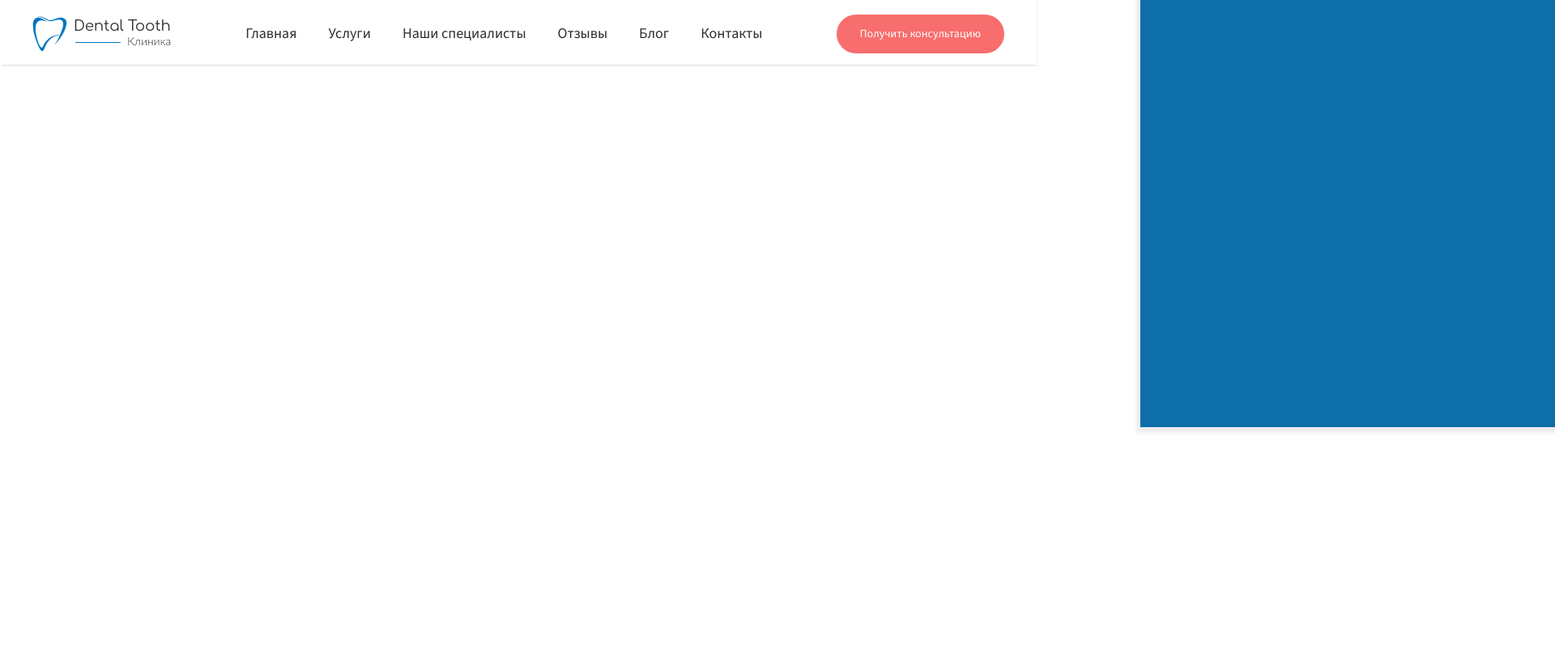
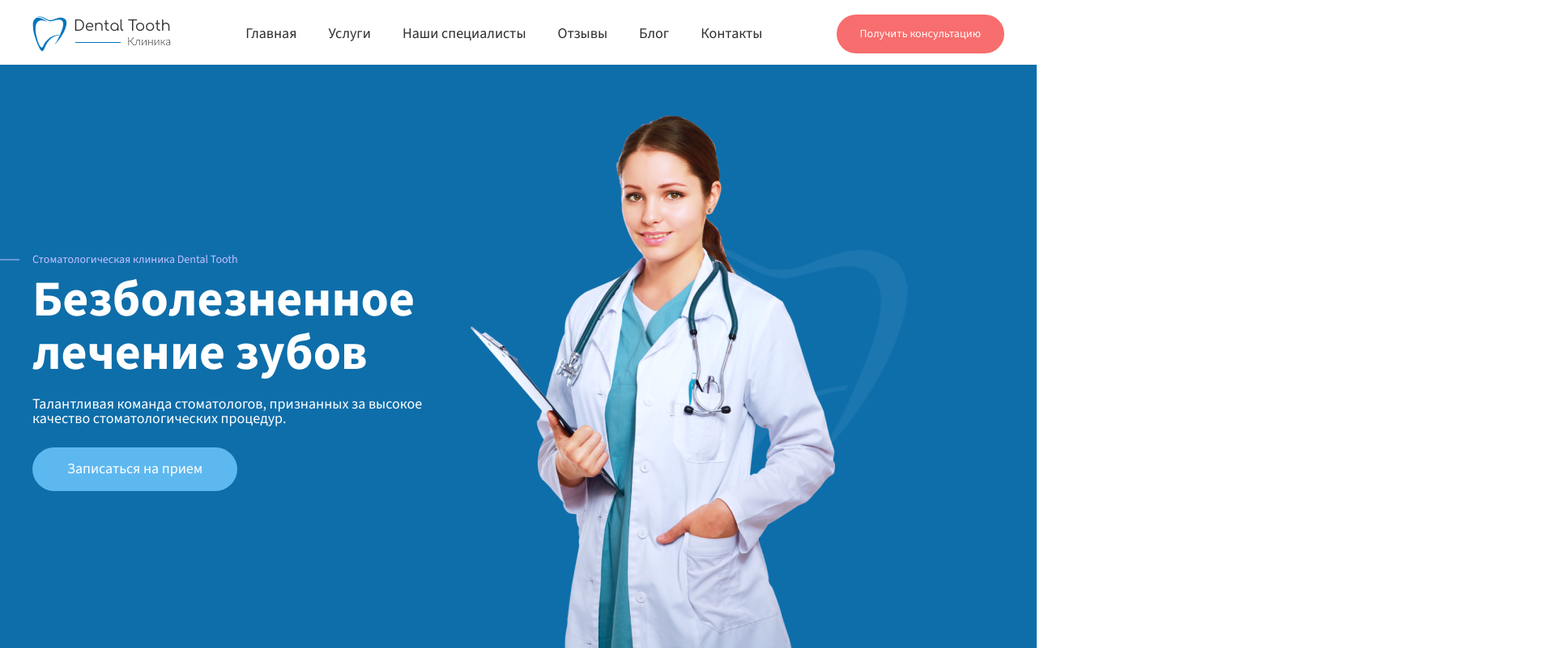
Before and after one commit to RudychikFedorV/Dental-Tooth, a website built with Parcel: page index.html in a window 1280 px wide. Shown: the part 60-861 px from the top of the page at 81% size, 1920 px wide, since content can reach past the window. Before the commit the page ends 800 px from the top, so only its background shows below. Built offline with nearby package versions, Linux system fonts and the light colour scheme.

Commit message:
welcome section

```diff
--- a/index.html
+++ b/index.html
@@ -77,7 +77,7 @@
             </div>
         </div>
         <!-- mobile-mumu -->
-        <div class="header-mobile">
+        <div class="header-mobile" aria-label="header mobile menu">
             <div class="header-menu">
                 <h1 class="header-menu__title">Меню</h1>
                 <div class="header-menu__close">
@@ -119,8 +119,28 @@
 
             </div>
         </div>
+    </header>
 
-    </header>
+    <section class="welcome" aria-label="welcome section">
+        <div class="container">
+            <div class="welcome-content" aria-label="welcome content">
+                <div class="welcome-left" aria-label="welcome left">
+                    <p class="welcome-left__desc">Стоматологическая клиника Dental Tooth</p>
+                    <h1 class="welcome-left__title">Безболезненное лечение зубов</h1>
+                    <p class="welcome-left__txt">Талантливая команда стоматологов, признанных за высокое качество
+                        стоматологических процедур.
+                    </p>
+                    <a href="#!" class="welcome-left__btn">Записаться на прием</a>
+                </div>
+                <div class="welcome-right" aria-label="welcome right">
+                    <img src="./img/welcome/banner.png" alt="banner" class="welcome-right__img">
+                    <img src="./img/welcome/banner-logo.png" alt="banner logo" class="welcome-right__logo">
+
+                </div>
+            </div>
+        </div>
+    </section>
+
 
     <script src="./js/jquery-3.6.4.min.js"></script>
     <script src="./js/index.js"></script>
--- a/styles/components/_header.scss
+++ b/styles/components/_header.scss
@@ -160,11 +160,13 @@
     top: 0;
     left: 0;
     width: 100%;
-    transform: translateX(110%);
+    transform: translateY(-110%);
     transition: var(--transition-2);
+    z-index: 2;
   }
   &-mobile.is-active {
     transform: none;
+
   }
   &-menu {
     position: relative;
--- /dev/null
+++ b/styles/components/_welcome.scss
@@ -0,0 +1,109 @@
+.welcome {
+  background: var(--c-background-menu);
+  position: relative;
+  &-content {
+    display: flex;
+    align-items: center;
+    gap: 30px;
+    padding-top: 40px;
+    @include tablet-small {
+      flex-wrap: wrap;
+      text-align: center;
+      justify-content: center;
+    }
+  }
+  &-left {
+    max-width: 485px;
+    &__desc {
+      position: relative;
+      font: var(--txt-400-14-100-ff);
+      color: var(--c-color-desc);
+      margin-bottom: 11px;
+      @include mobile-small {
+        font: var(--txt-400-12-100-ff);
+      }
+      &::before {
+        content: "";
+        display: block;
+        height: 1px;
+        width: 100%;
+        position: absolute;
+        left: calc(-100% - 16px);
+        top: 50%;
+        transform: translateY(-50%);
+        background: var(--c-color-desc);
+        @include tablet-small {
+          display: none;
+        }
+      }
+    }
+    &__title {
+      font: var(--txt-700-62-100-ff);
+      color: var(--c-text-white);
+      margin-bottom: 21px;
+      @include tablet {
+        font: var(--txt-700-42-100-ff);
+      }
+      @include mobile-small {
+        font: var(--txt-700-32-100-ff);
+      }
+    }
+    &__txt {
+      font: var(--txt-400-18-100-ff);
+      color: var(--c-text-white);
+      margin-bottom: 26px;
+      @include mobile-small {
+        font: var(--txt-400-14-100-ff);
+      }
+    }
+    &__btn {
+      display: inline-block;
+      padding: 18px 43px;
+      border-radius: 29px;
+      background: var(--c-background-btn2);
+
+      font: var(--txt-400-18-100-ff);
+      white-space: nowrap;
+      text-align: center;
+      color: var(--c-text-white);
+      transition: var(--transition);
+      &:hover {
+        opacity: 0.9;
+        background: var(--c-background-btn);
+        color: var(--c-color-link);
+      }
+      @include mobile {
+        position: absolute;
+        bottom: 20px;
+        left: 50%;
+        transform: translateX(-50%);
+        z-index: 2;
+      }
+    }
+  }
+  &-right {
+    max-width: 567px;
+    margin-right: 155px;
+    position: relative;
+    @include mobile {
+      padding-bottom: 35px;
+      margin-top: -54px;
+      margin-right: 100px;
+    }
+    @include mobile-small {
+      margin-right: 80px;
+    }
+    &__logo {
+      position: absolute;
+      top: 175px;
+      right: -90px;
+      @include mobile {
+        width: 205px;
+        top: 140px;
+      }
+      @include mobile-small {
+        top: 80px;
+      }
+    }
+  }
+}
--- a/styles/layout/_base.scss
+++ b/styles/layout/_base.scss
@@ -5,6 +5,7 @@ body {
   font-size: 16px;
   font-family: var(--ff);
   scroll-behavior: smooth;
+  overflow-x: hidden;
 }
 .container {
   max-width: 1240px;
--- a/styles/styles.scss
+++ b/styles/styles.scss
@@ -12,3 +12,4 @@
 
 // components
 @import 'components/header';
+@import 'components/welcome';
--- a/styles/utils/_vars.scss
+++ b/styles/utils/_vars.scss
@@ -4,14 +4,20 @@
   --transition: 0.2s all ease-in-out;
   --transition-2: 0.5s ease;
 
+  --txt-700-62-100-ff: normal 700 62px / 106% var(--ff);
+  --txt-700-42-100-ff: normal 700 42px / 106% var(--ff);
+  --txt-700-32-100-ff: normal 700 32px / 106% var(--ff);
   --txt-400-22-100-ff: normal 400 22px / 100% var(--ff);
   --txt-400-18-100-ff: normal 400 18px / 100% var(--ff);
   --txt-400-16-100-ff: normal 400 16px / 100% var(--ff);
   --txt-400-14-100-ff: normal 400 14px / 100% var(--ff);
+  --txt-400-12-100-ff: normal 400 12px / 100% var(--ff);
 
   --c-text-white: #fff;
   --c-color-link: #302d2d;
+  --c-color-desc: #c5c1fe;
   --c-background: #2378c9;
   --c-background-menu: #0e6eaa;
   --c-background-btn: #f86d6d;
+  --c-background-btn2: #5eb8f0;
 }
```
Also changed, not shown: docs/styles.css, img/welcome/banner-logo.png (added), img/welcome/banner.png (added), 1 other file.
